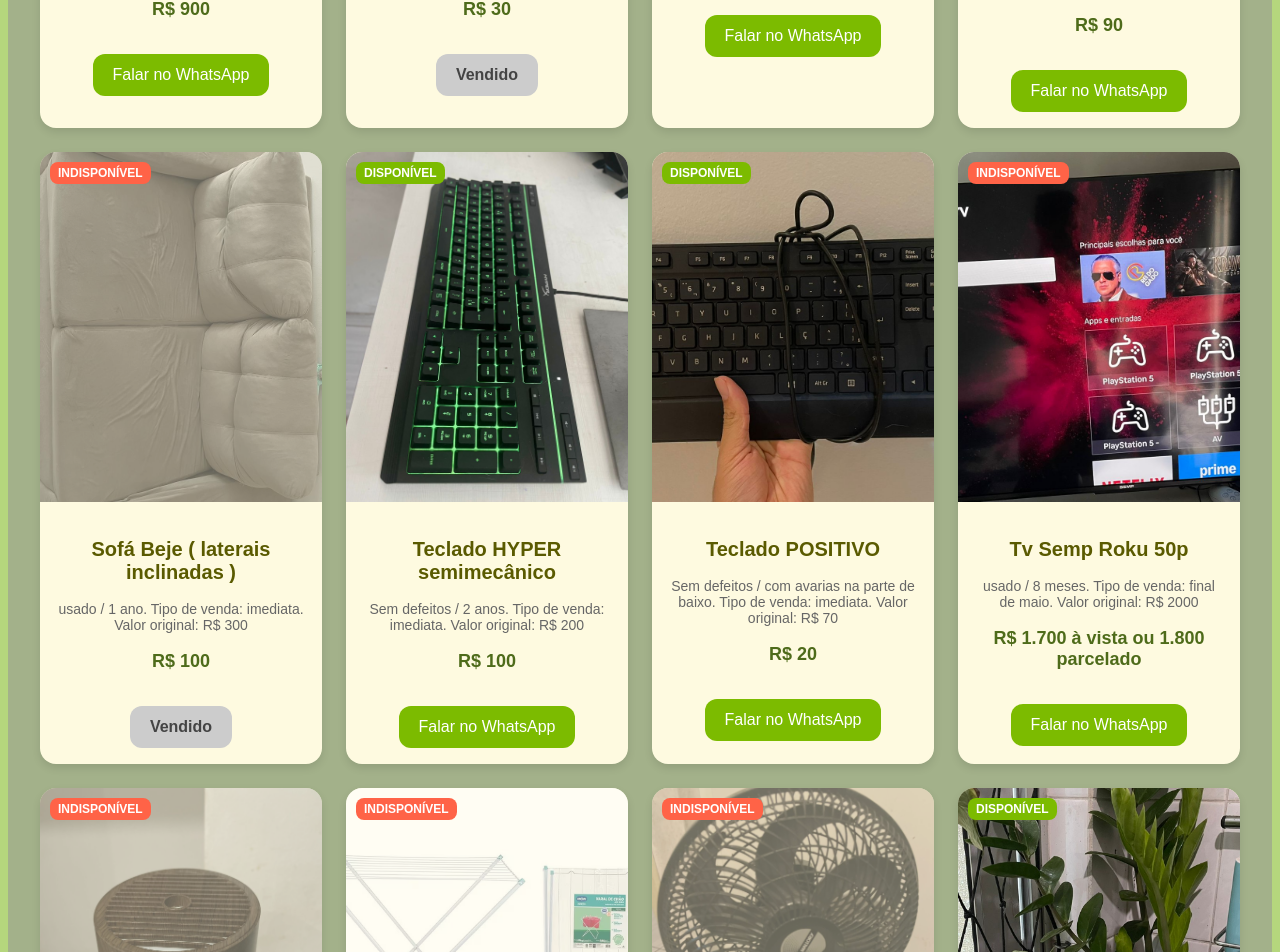
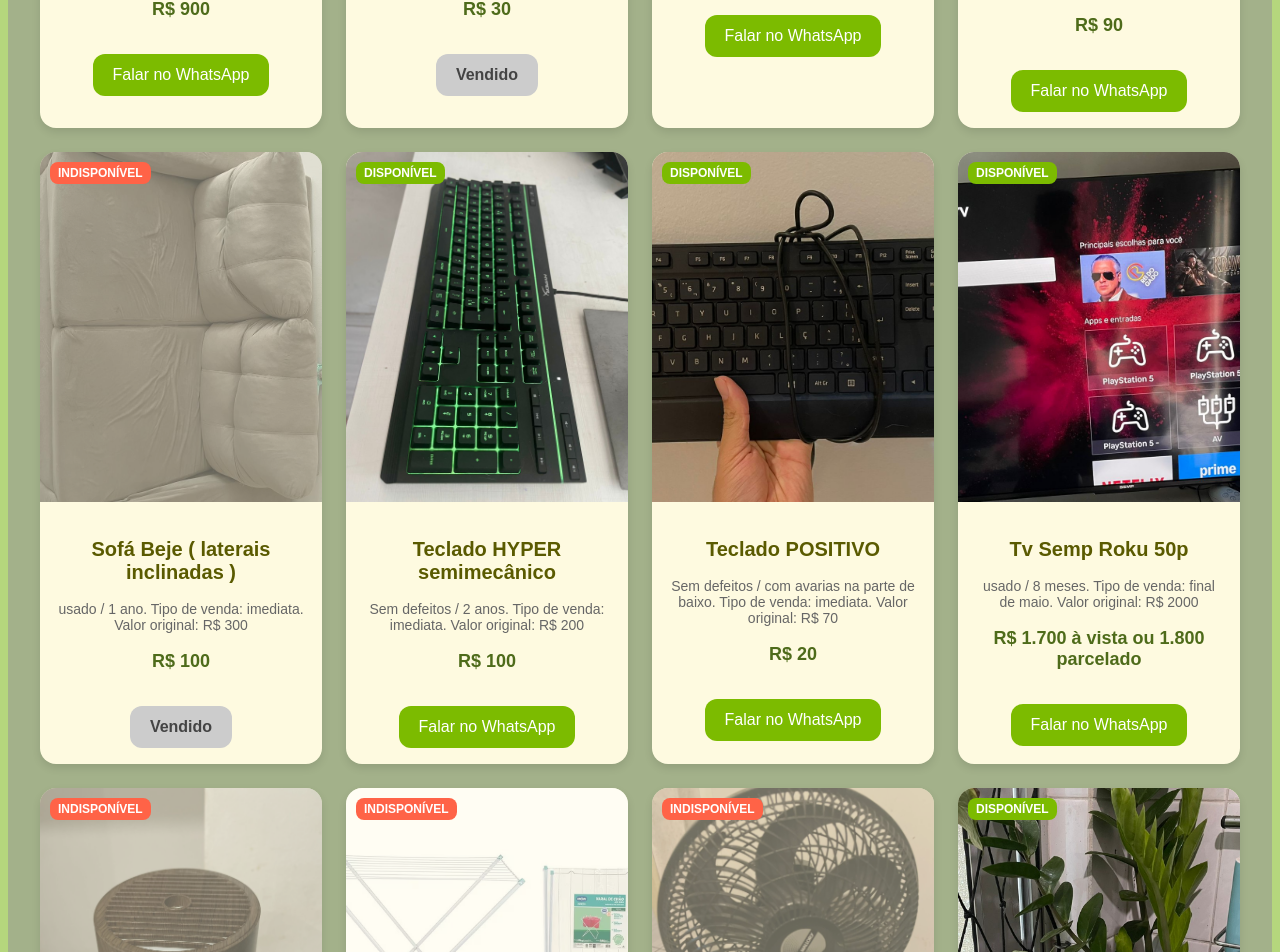
Before and after one commit to Ryaanlucas/bazar, a React (Create React App) app: page / in a window 1280 px wide. Shown: the part 7456-8408 px from the top of the page. Built offline with nearby package versions, Linux system fonts and the light colour scheme.

Commit message:
Update App.js

```diff
--- a/src/App.js
+++ b/src/App.js
@@ -86,7 +86,7 @@ const items = [
     description: "usado / 8 meses. Tipo de venda: final de maio. Valor original: R$ 2000",
     price: "R$ 1.700 à vista ou 1.800 parcelado",
     image: "/tv50.jpeg",
-    tag: "indisponível"
+    tag: "disponível"
   },
   {
     id: 11,
```
